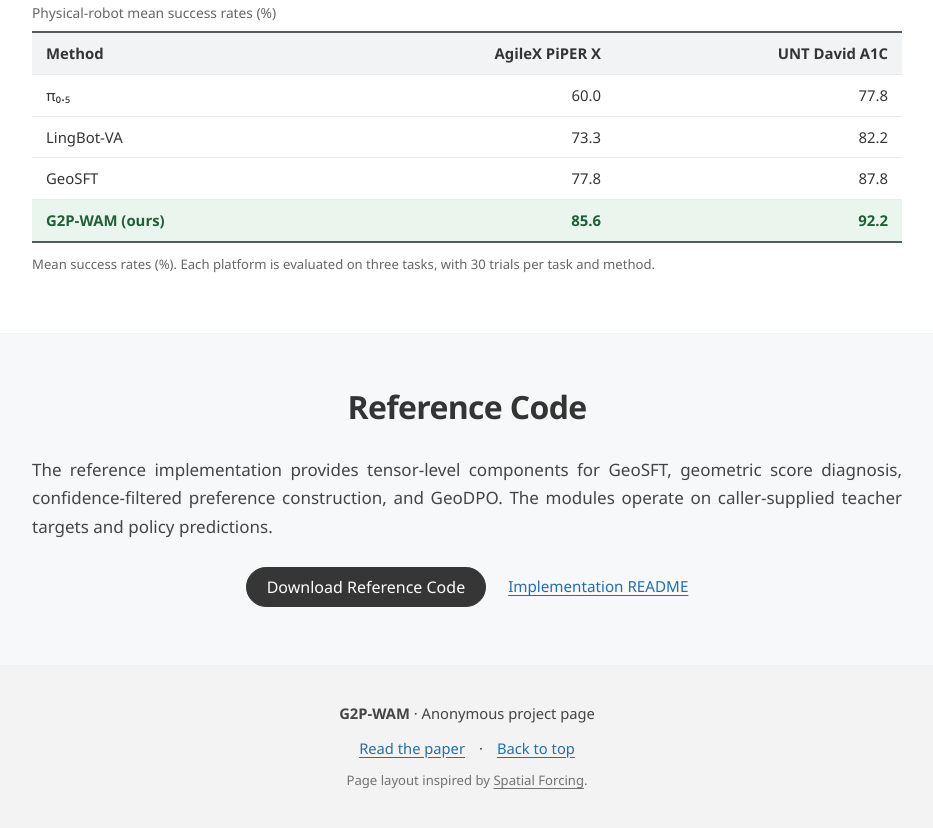
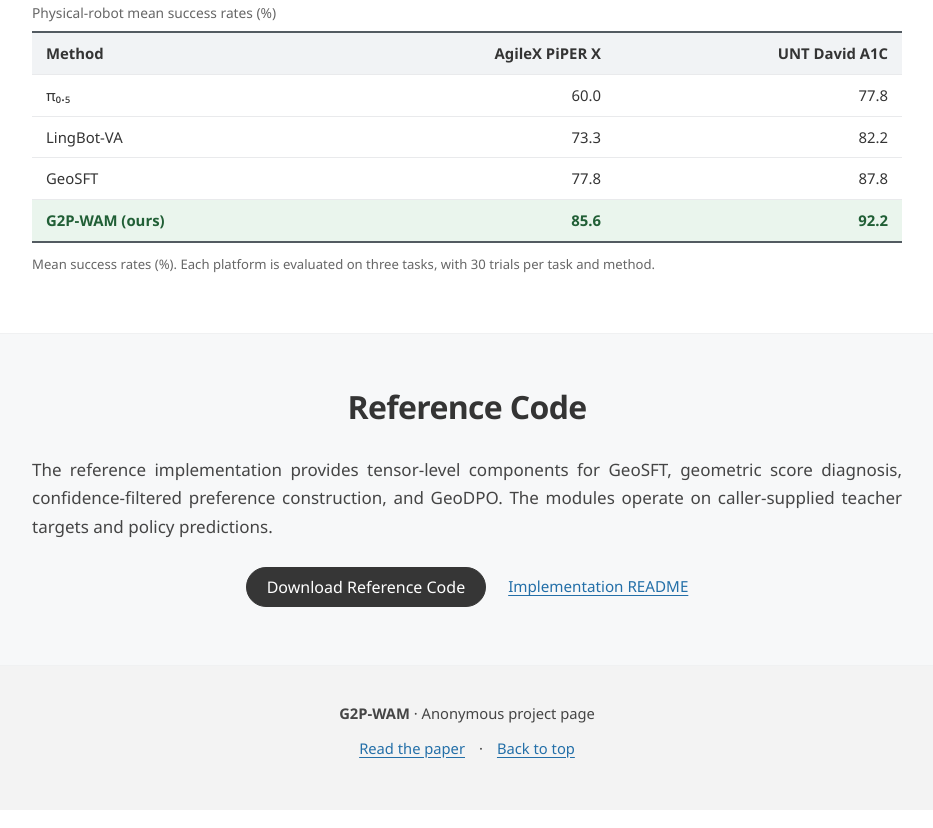
Before and after one commit to G2P-WAM/G2P-WAM, a plain HTML site: page index.html in a window 1280 px wide. Shown: the part 10216-11044 px from the top of the page, without its empty margins (173-1106 px from the left). Drawn offline with Linux system fonts and the light colour scheme.

Commit message:
Remove credit line from footer
Removed credit line for page layout inspiration.

```diff
--- a/index.html
+++ b/index.html
@@ -263,7 +263,7 @@
   <div class="container">
     <p><strong>G2P-WAM</strong> · Anonymous project page</p>
     <p><a href="./static/files/paper.pdf" target="_blank" rel="noopener">Read the paper</a><span class="separator">·</span><a href="#top">Back to top</a></p>
-    <p class="credit">Page layout inspired by <a href="https://spatial-forcing.github.io/" target="_blank" rel="noopener noreferrer">Spatial Forcing</a>.</p>
+
   </div>
 </footer>
 <dialog id="figure-dialog" aria-label="Enlarged paper figure">
```
